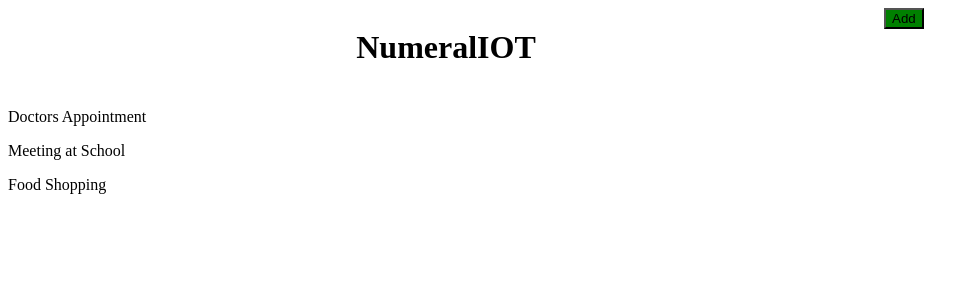
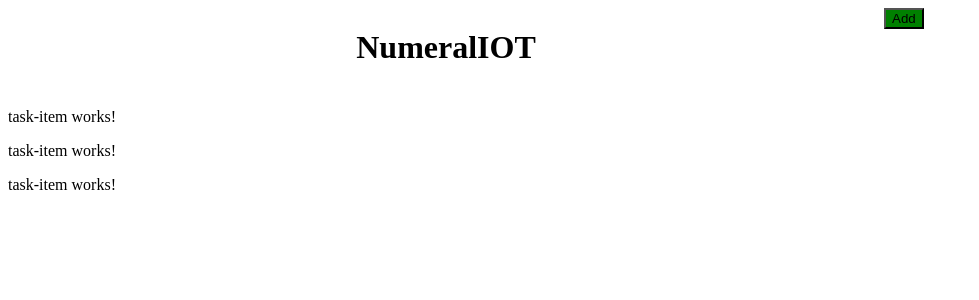
Before and after one commit to paulmunyao/NumeralIOT, an Angular app: page / in a window 1280 px wide. Shown: the top 300 px of the page, without its empty margins (0-979 px from the left). Built offline with nearby package versions, Linux system fonts and the light colour scheme.

Commit message:
Displaying a single task item

```diff
--- a/src/app/components/task-item/task-item.component.ts
+++ b/src/app/components/task-item/task-item.component.ts
@@ -1,15 +1,14 @@
-import { Component, OnInit } from '@angular/core';
+import { Component, OnInit, Input } from '@angular/core';
+import { Task } from '../../Task';
 
 @Component({
   selector: 'app-task-item',
   templateUrl: './task-item.component.html',
-  styleUrls: ['./task-item.component.css']
+  styleUrls: ['./task-item.component.css'],
 })
 export class TaskItemComponent implements OnInit {
+  @Input() task!: Task;
+  constructor() {}
 
-  constructor() { }
-
-  ngOnInit(): void {
-  }
-
+  ngOnInit(): void {}
 }
--- a/src/app/components/tasks/tasks.component.html
+++ b/src/app/components/tasks/tasks.component.html
@@ -1 +1 @@
-<p *ngFor="let task of tasks">{{task.text}}</p>
+<app-task-item *ngFor="let task of tasks" [task]="task"></app-task-item>
```
